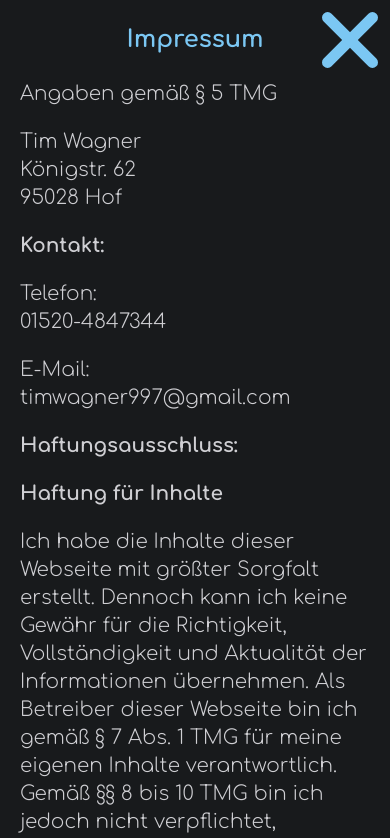
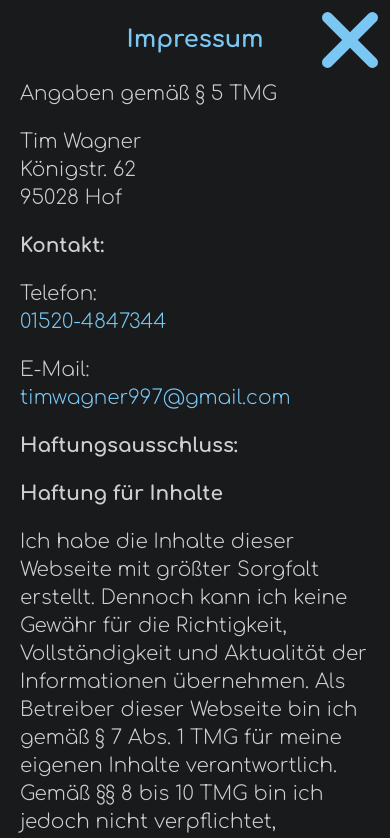
Before and after one commit to tim-w97/MyProfilePage, a React (Create React App) app: page /impressum in a window 390 px wide. Shown: the top 838 px of the page. Built offline with nearby package versions, Linux system fonts and the light colour scheme.

Commit message:
added links to telephone and email in imprint

```diff
--- a/src/pages/Imprint.js
+++ b/src/pages/Imprint.js
@@ -18,13 +18,19 @@ function Imprint() {
                 <p className='font-bold my-5'>Kontakt:</p>
 
                 <div className='flex flex-col sm:flex-row mb-5 sm:m-0'>
+
                     <p className='sm:w-24'>Telefon:</p>
-                    <p>01520-4847344</p>
+
+                    <a href='tel:015204847344'>
+                        <p className='text-tim-light-blue'>01520-4847344</p>
+                    </a>
                 </div>
 
                 <div className='flex flex-col sm:flex-row'>
                     <p className='sm:w-24'>E-Mail:</p>
-                    <p>timwagner997@gmail.com</p>
+                    <a href='mailto:timwagner997@gmail.com'>
+                        <p className='text-tim-light-blue'>timwagner997@gmail.com</p>
+                    </a>
                 </div>
 
                 <p className='font-bold my-5'>Haftungsausschluss:</p>
```
